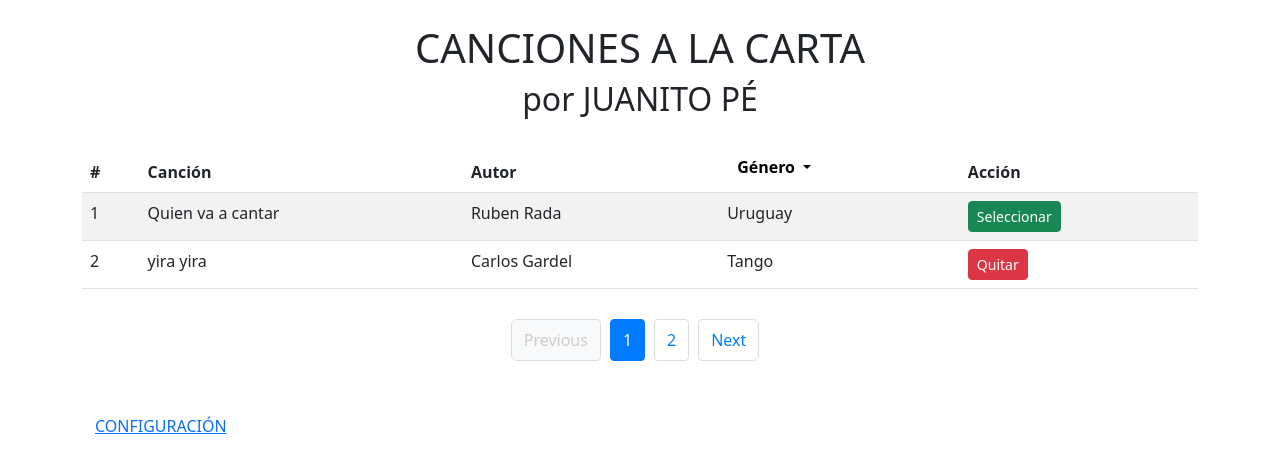
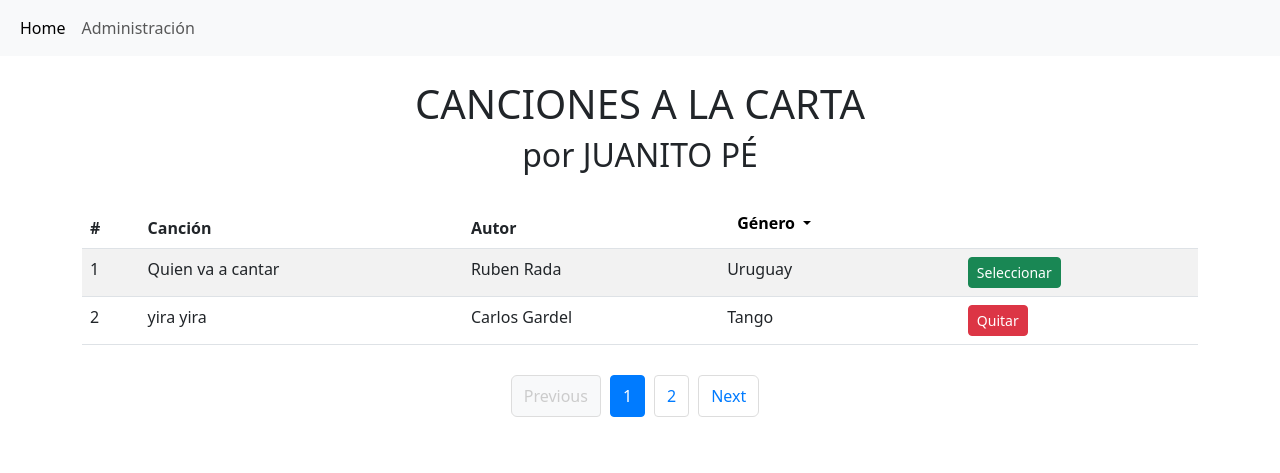
Before and after one commit to SolaligueJoel/JuanitoPe, a Flask app: page /1 in a window 1280 px wide. Shown: the top 473 px of the page. Run offline with Flask 2, Linux system fonts and the light colour scheme; data comes from the database, SQL or seed files in the repository; some libraries are stand-ins or nearby versions.

Commit message:
implementacion navbar

```diff
--- a/templates/admin/index.html
+++ b/templates/admin/index.html
@@ -34,7 +34,6 @@
                     <td>${data.song_id}</td>
                     <td>${data.song_name}</td>
                     <td>${data.song_author}</td>
-                    <td>${data.song_genero}</td>
                    </tr>`;
         document.getElementById('song-list').innerHTML += row;
     });
--- /dev/null
+++ b/templates/base.html
@@ -0,0 +1,46 @@
+<!DOCTYPE html>
+<html lang="es">
+<head>
+    <meta charset="UTF-8">
+    <meta name="viewport" content="width=device-width, initial-scale=1.0">
+    <title>{% block title %}Título por defecto{% endblock %}</title>
+    <link rel="stylesheet" href="{{ url_for('static', filename='css/styles.css') }}">
+    <link href="https://cdn.jsdelivr.net/npm/bootstrap@5.3.0/dist/css/bootstrap.min.css" rel="stylesheet">
+    <script src="https://cdn.jsdelivr.net/npm/bootstrap@5.3.0/dist/js/bootstrap.bundle.min.js"></script>
+</head>
+<body>
+    <!-- Navbar -->
+    <nav class="navbar navbar-expand-lg navbar-light bg-light">
+        <div class="container-fluid">
+            <button class="navbar-toggler" type="button" data-bs-toggle="collapse" data-bs-target="#navbarNav" aria-controls="navbarNav" aria-expanded="false" aria-label="Toggle navigation">
+                <span class="navbar-toggler-icon"></span>
+            </button>
+            <div class="collapse navbar-collapse" id="navbarNav">
+                <ul class="navbar-nav me-auto">
+                    <li class="nav-item">
+                        <a class="nav-link active" href="{{ url_for('user', page_num=1, genero=Null) }}">Home</a>
+                    </li>
+                    <li class="nav-item">
+                        <a class="nav-link" href="{{ url_for('admin_panel.index') }}">Administración</a>
+                    </li>
+                </ul>
+                <ul class="navbar-nav">
+                    <li class="nav-item">
+                        <a class="nav-link" href="https://www.instagram.com/elcantante" target="_blank">
+                            <i class="fab fa-instagram"></i>
+                        </a>
+                    </li>
+                </ul>
+            </div>
+        </div>
+    </nav>
+    <!-- Contenido principal -->
+    <div class="container mt-4">
+        {% block content %}{% endblock %}
+    </div>
+    <!-- Scripts adicionales -->
+    {% block scripts %}
+    <script src="https://cdn.socket.io/4.0.1/socket.io.min.js"></script>
+    {% endblock %}
+</body>
+</html>
--- a/templates/user.html
+++ b/templates/user.html
@@ -1,21 +1,8 @@
-<!DOCTYPE html>
-<html lang="es">
-<head>
-    <meta charset="UTF-8">
-    <meta name="viewport" content="width=device-width, initial-scale=1.0">
-    <title>Oyente</title>
+{% extends "base.html" %}
 
-    <!-- Enlace al archivo CSS personalizado -->
-    <link rel="stylesheet" href="{{ url_for('static', filename='css/styles.css') }}">
+{% block title %}Home{% endblock %}
 
-    <!-- Bootstrap 5 CSS -->
-    <link href="https://cdn.jsdelivr.net/npm/bootstrap@5.3.0/dist/css/bootstrap.min.css" rel="stylesheet">
-
-    <!-- Scripts necesarios para Bootstrap 5 -->
-    <script src="https://cdn.jsdelivr.net/npm/bootstrap@5.3.0/dist/js/bootstrap.bundle.min.js"></script>
-</head>
-<body>
-    <div class="container mt-4">
+{% block content %}
         <h1 class="text-center">CANCIONES A LA CARTA</h1>
         <h2 class="text-center">por JUANITO PÉ</h2>
 
@@ -48,7 +35,7 @@
                             </ul>
                         </div>
                     </th>
-                    <th>Acción</th>
+                    <th></th>
                 </tr>
             </thead>
             <tbody>
@@ -108,11 +95,11 @@
             </li>
           </ul>
         </nav>
-        <a href="{{ url_for('admin_panel.index') }}" class="btn btn-link mt-3">CONFIGURACIÓN</a>
     </div>
+    {% block scripts %}
     <script src="{{url_for('static', filename='js/filtroGenero.js')}}"></script>
     <script src="https://cdn.socket.io/4.0.1/socket.io.min.js"></script>
-<script>
+    <script>
     const socket = io();
 
     // Actualizar vista cuando una canción es seleccionada
@@ -137,5 +124,5 @@
         }
     });
 </script>
-</body>
-</html>
+{% endblock %}
+{% endblock %}
```
Also changed, not shown: templates/login.html (+7 -19 lines).
